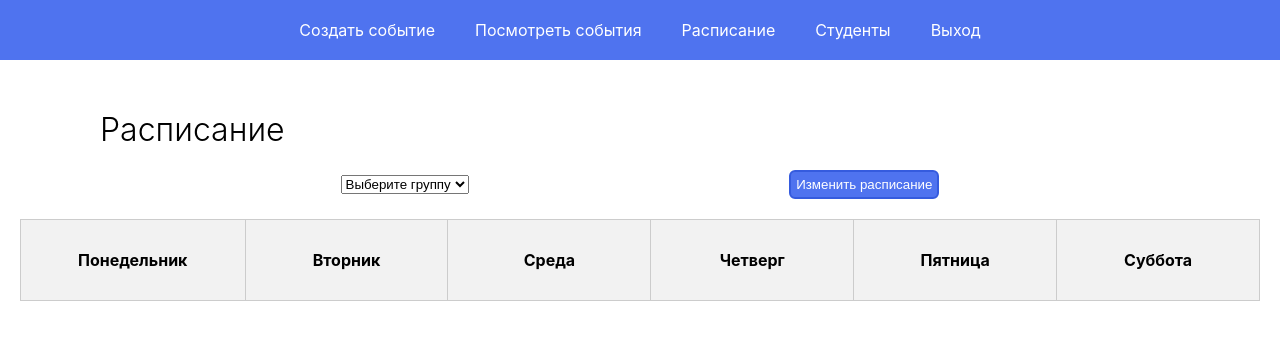
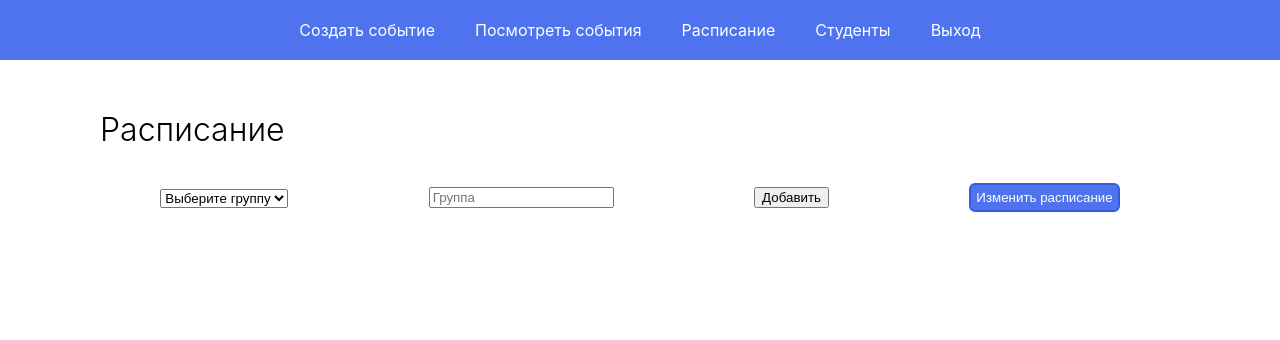
Before and after one commit to vllllktoria/practice_IITHelper, a React (Create React App) app: page /schedule in a window 1280 px wide. Shown: the top 340 px of the page. Built offline with nearby package versions, Linux system fonts and the light colour scheme.

Commit message:
почти редактируется..

```diff
--- a/package.json
+++ b/package.json
@@ -3,6 +3,7 @@
   "version": "0.1.0",
   "private": true,
   "dependencies": {
+    "@fortawesome/fontawesome-svg-core": "^6.4.2",
     "@fortawesome/free-solid-svg-icons": "^6.4.0",
     "@fortawesome/react-fontawesome": "^0.2.0",
     "@fullcalendar/daygrid": "^6.1.8",
--- a/src/components/ScheduleForm.js
+++ b/src/components/ScheduleForm.js
@@ -1,71 +1,131 @@
 import React, { useState } from "react";
+import Table from "./Table";
 
 function ScheduleForm() {
   const [selectedGroup, setSelectedGroup] = useState("");
-  const [scheduleData, setScheduleData] = useState([]);
 
-  const daysOfWeek = ["Понедельник", "Вторник", "Среда", "Четверг", "Пятница", "Суббота"];
+  const [groups, setGroups] = useState(
+    ["ПрИ-101", "ПрИ-102"]
+    );
+  const [newGroupInput, setNewGroupInput] = useState("");
+  const [editedSchedule, setEditedSchedule] = useState({});
+  const [isEditing, setIsEditing] = useState(false);
+  const [isAddingGroup, setIsAddingGroup] = useState(false);
+
+  const scheduleData = {
+    "ПрИ-101": [
+      { monday: "", tuesday: "", wednesday: "", thursday: "", friday: "", saturday: "" },
+      { monday: "", tuesday: "", wednesday: "", thursday: "", friday: "", saturday: "" },
+      { monday: "", tuesday: "", wednesday: "", thursday: "", friday: "", saturday: "" }
+    ],
+    "ПрИ-102": [
+      { monday: "", tuesday: "", wednesday: "", thursday: "", friday: "", saturday: "" },
+    ],
+  };
+
+  const columns = [
+    {
+      Header: 'Понедельник',
+      accessor: 'monday'
+    },
+    {
+      Header: 'Вторник',
+      accessor: 'tuesday'
+    },
+    {
+      Header: 'Среда',
+      accessor: 'wednesday'
+    },
+    {
+      Header: 'Четверг',
+      accessor: 'thursday'
+    },
+    {
+      Header: 'Пятница',
+      accessor: 'friday'
+    },
+    {
+      Header: 'Суббота',
+      accessor: 'saturday'
+    }
+  ];
 
   const handleGroupChange = (event) => {
     const group = event.target.value;
     setSelectedGroup(group);
-    const emptyDay = Array(6).fill({ subject: "", time: "" });
-    const scheduleData = {
-      "ПрИ-101": [
-        emptyDay,
-        emptyDay,
-        emptyDay,
-        emptyDay,
-        emptyDay,
-
-      ],
-      "ПрИ-102": [
-        emptyDay,
-        emptyDay,
-        emptyDay,
-        emptyDay,
-        emptyDay,
-      ],
+    setIsEditing(false);
   };
 
-    setScheduleData(scheduleData[group] || []);
+
+  const handleAddButtonClick = () => {
+    if (newGroupInput && !groups.includes(newGroupInput)) {
+      setGroups([...groups, newGroupInput]);
+      setNewGroupInput("");
+    }
   };
+
+  const handleEditClick = () => {
+    setIsEditing(true);
+  };
+
+  const handleSaveChangesClick = () => {
+    scheduleData[selectedGroup] = editedSchedule[selectedGroup];
+    setEditedSchedule({});
+    setIsEditing(false);
+  };
+
+  const data = selectedGroup ? scheduleData[selectedGroup] || [] : [];
+
 
   return (
     <div className="schedule-form">
       <div className="params">
+        <form name="myForm">
           <select onChange={handleGroupChange} value={selectedGroup}>
             <option value="">Выберите группу</option>
-      <option value="ПрИ-101">ПрИ-101</option>
-      <option value="ПрИ-102">ПрИ-102</option>
+            {groups.map((group) => (
+              <option key={group} value={group}>
+                {group}
+              </option>
+            ))}
           </select>
+        </form>
 
-    <button className="editSch">Изменить расписание</button>
+        <p>
+        <input
+            type="text"
+            name="textInput"
+            placeholder="Группа"
+            value={newGroupInput}
+            onChange={(event) => setNewGroupInput(event.target.value)}
+          />
+        </p>
+        <p>
+          <input
+            type="button"
+            name="addButton"
+            value="Добавить"
+            onClick={handleAddButtonClick}
+          />
+        </p>
+
+        {isEditing ? (
+          <button className="editSch" onClick={handleSaveChangesClick}>Сохранить изменения</button>
+        ) : (
+          <button className="editSch" onClick={handleEditClick}>Изменить расписание</button>
+        )}
+
       </div>
-
-  <div className="schedule-table">
-    <table>
-      <thead>
-        <tr>
-          {daysOfWeek.map((day) => (
-            <th key={day}>{day}</th>
-          ))}
-        </tr>
-      </thead>
-      <tbody>
-        {scheduleData.map((daySchedule, index) => (
-          <tr key={index}>
-            {daySchedule.map((item, innerIndex) => (
-              <td key={innerIndex}>
-                <div>{item.subject}</div>
-                <div>{item.time}</div>
-              </td>
-            ))}
-          </tr>
-        ))}
-      </tbody>
-    </table>
+      {selectedGroup && (
+        <div className="table">
+          <Table
+          columns={columns}
+          data={data}
+          isEditing={isEditing}
+          editedSchedule={editedSchedule}
+          setEditedSchedule={setEditedSchedule}/>
         </div>
+      )}
     </div>
   );
 }
--- /dev/null
+++ b/src/components/Table.js
@@ -0,0 +1,73 @@
+import React from "react";
+import { useTable } from 'react-table';
+
+function Table({ columns, data, isEditing, editedSchedule, setEditedSchedule }) {
+  const {
+    getTableProps,
+    getTableBodyProps,
+    headerGroups,
+    rows,
+    prepareRow
+  } = useTable({
+    columns,
+    data
+  });
+
+  const handleCellChange = (event, row, column) => {
+    const { value } = event.target;
+    const groupName = row.original.group;
+
+    const updatedEditedSchedule = { ...editedSchedule };
+    if (!updatedEditedSchedule[groupName]) {
+      updatedEditedSchedule[groupName] = [...data];
+    }
+    updatedEditedSchedule[groupName][row.index][column] = value;
+
+    setEditedSchedule(updatedEditedSchedule);
+  };
+
+  return (
+    <table {...getTableProps()} className="table">
+      <thead>
+        {headerGroups.map(headerGroup => (
+          <tr {...headerGroup.getHeaderGroupProps()}>
+            {headerGroup.headers.map(column => (
+              <th {...column.getHeaderProps()} className="custom-header">
+                <div>
+                  {column.render('Header')}
+                </div>
+              </th>
+            ))}
+          </tr>
+        ))}
+      </thead>
+      <tbody {...getTableBodyProps()}>
+        {rows.map(row => {
+          prepareRow(row);
+          return (
+            <tr {...row.getRowProps()} className="custom-row">
+              {row.cells.map(cell => (
+                <td {...cell.getCellProps()} className="custom-cell">
+                  <div>
+                    {isEditing ? (
+                      <input
+                        type="text"
+                        name={cell.column.id}
+                        value={editedSchedule[row.original.group]?.[row.index]?.[cell.column.id] || cell.value}
+                        onChange={(event) => handleCellChange(event, row, cell.column.id)}
+                      />
+                    ) : (
+                      cell.render('Cell')
+                    )}
+                  </div>
+                </td>
+              ))}
+            </tr>
+          );
+        })}
+      </tbody>
+    </table>
+  );
+}
+
+export default Table;
```
Also changed, not shown: 1 other file (tests, documents, lock files or other folders). Lines whose indentation alone changed are shown as unchanged.
